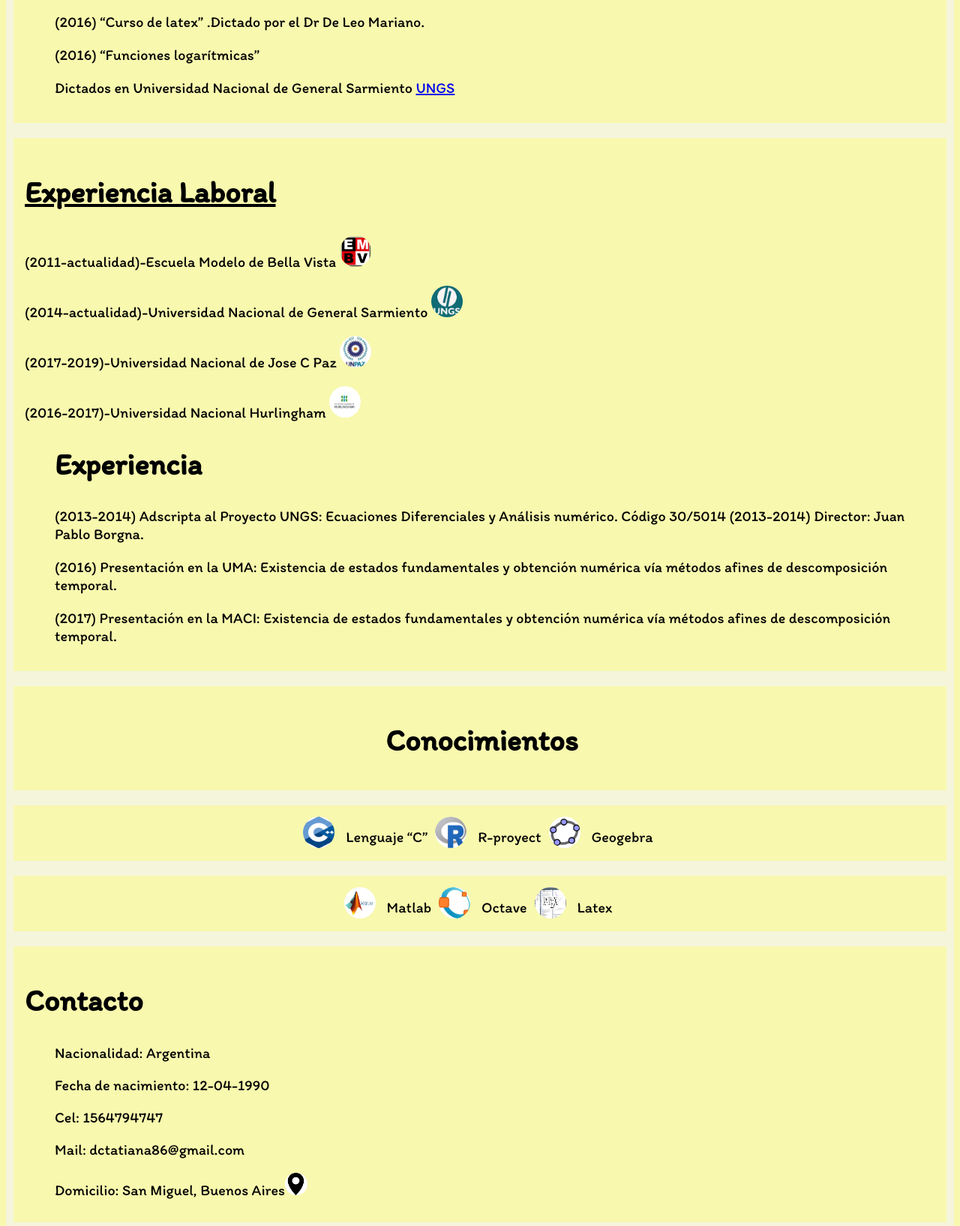
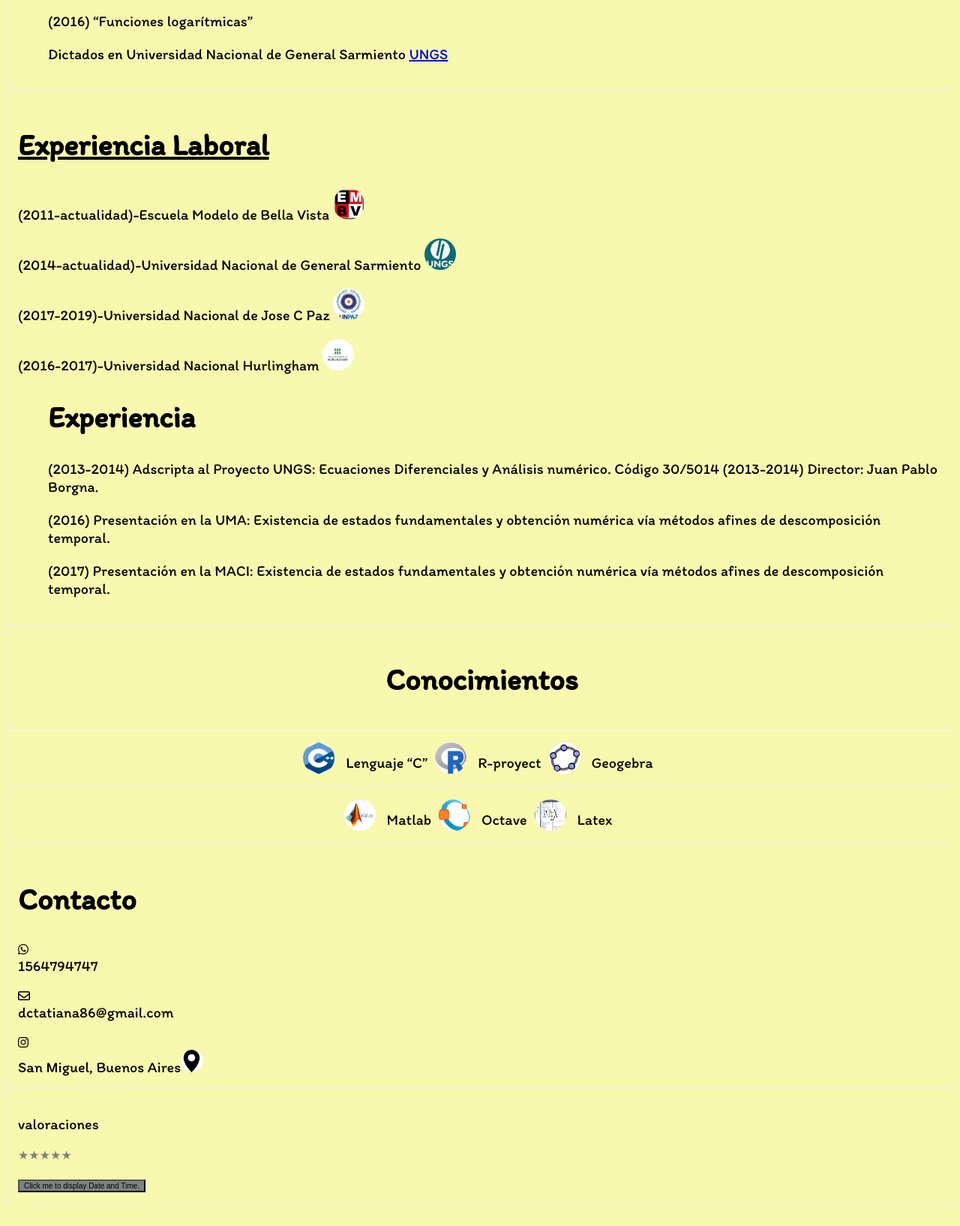
Before and after one commit to dctatiana/mirepositorio, a plain HTML site: page index.1-02.html in a window 1280 px wide. Shown: the part 1162-2797 px from the top of the page at 75% size. After the commit the page ends 2768 px from the top, so only its background shows below. Drawn offline with Linux system fonts and the light colour scheme; files whose address does not match are found by name.

Commit message:
cv terminado

```diff
--- a/css/stilo.css
+++ b/css/stilo.css
@@ -3,7 +3,7 @@ font-size: 20px;
 }
 
 section {
-    font-family: 'Itim', cursive;
+  font-family: 'Itim', cursive;
     width: 780px;
     padding: 50px;
     margin: 0 auto;
--- a/index.1-02.html
+++ b/index.1-02.html
@@ -9,10 +9,9 @@
 
     <title>Currículum vitae</title>
     <link rel="preconnect" href="https://fonts.googleapis.com">
-    <link rel="preconnect" href="https://fonts.gstatic.com" crossorigin>
-    <link href="https://fonts.googleapis.com/css2?family=Itim&display=swap" rel="stylesheet">
-
-
+<link rel="preconnect" href="https://fonts.gstatic.com" crossorigin>
+<link href="https://fonts.googleapis.com/css2?family=Itim&display=swap" rel="stylesheet">
+<script src="https://kit.fontawesome.com/662b7cb44e.js" crossorigin="anonymous"></script>
   </head>
   <link rel="stylesheet" type="text/css" href="css/stilo.css" />
   <link rel="stylesheet" type="text/css" href="valoracion.css" />
@@ -119,13 +118,11 @@
     </section>
     <section class="contacto"   id="contacto">
 <h1>Contacto</h1>
-      <ul>
-          <li>Nacionalidad: Argentina</li> <br>
-          <li> Fecha de nacimiento: 12-04-1990</li><br>
-          <li> Cel: 1564794747</li><br>
-          <li> Mail: dctatiana86@gmail.com</li> <br>
-        <li> Domicilio: San Miguel, Buenos Aires<a href="https://goo.gl/maps/vEgzhUq6X5PYqcgo6"><img src="C:\Users\Usuario\Desktop\html\mapanegro.png" alt="" style="width:30px;height:30px;"></a> </li>
-     </ul>
+<i class="fa-brands fa-whatsapp"></i><li> 1564794747</li><br>
+<i class="fa-regular fa-envelope"></i> <li> dctatiana86@gmail.com</li> <br>
+<i class="fa-brands fa-instagram"></i>
+<li> San Miguel, Buenos Aires<a href="https://goo.gl/maps/vEgzhUq6X5PYqcgo6"><img src="C:\Users\Usuario\Desktop\html\mapanegro.png" alt="" style="width:30px;height:30px;"></a> </li>
+
 
 
 
--- a/style.css
+++ b/style.css
@@ -4,10 +4,11 @@
 
 
 .header {
-  border: 10px solid white;
+  border: 10px solid rgb(249, 249, 168);
   padding-top: 15px;
   margin: 0%;
-  position:fixed;
+  position: fixed;
+
 }
 
 .nav {
@@ -64,7 +65,7 @@
   width: 100%;
   float: right;
   padding: 15px;
-  border: 10px solid beige;
+  border: 1px solid beige;
   margin:auto;
   position: relative;
 }
@@ -72,7 +73,7 @@
   width: 100%;
   float: right;
   padding: 40px;
-  border: 10px solid beige;
+  border: 1px solid beige;
   margin:auto;
   position: relative;
 }
@@ -83,7 +84,7 @@
   float: none;
  flood-color: bisque;
   padding: 15px;
-  border: 10px solid beige;
+  border: 1px solid beige;
   margin:0 auto;
   display: flex;
   position: relative;
@@ -93,7 +94,7 @@
   width: 100%;
   float: right;
   padding: 15px 10px 10px 15px ;
-  border: 10px solid beige;
+  border: 1px solid beige;
   margin:auto;
   position: relative;
   display: flex;
@@ -108,7 +109,7 @@
   width: 100%;
   float: right;
   padding: 15px;
-  border: 10px solid beige;
+  border: 1px solid beige;
   margin:auto;
   position:relative;
 }
@@ -116,7 +117,7 @@
   width: 100%;
   float: right;
   padding: 15px;
-  border: 10px solid beige;
+  border: 1px solid beige;
   margin:auto;
   position: relative;
   justify-self: center;
@@ -126,7 +127,7 @@
   width: 100%;
   float: right;
   padding: 15px;
-  border: 10px solid beige;
+  border: 1px solid beige;
   margin:auto;
   position: relative;
   display: flex;
@@ -136,7 +137,7 @@
   width: 100%;
   float: right;
   padding: 15px;
-  border: 10px solid beige;
+  border: 1px solid beige;
   margin:auto;
   position: relative;
 
```
